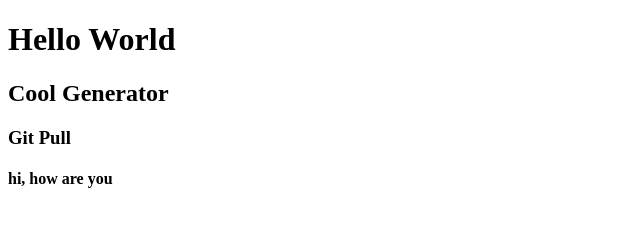
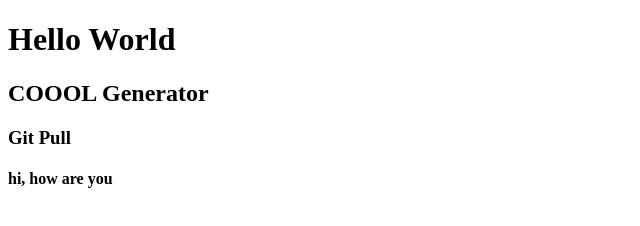
Before and after one commit to fab-c14/background_generator, a plain HTML site: page index.html in a window 1280 px wide. Shown: the full height of the page, 0-640 px from the left. Drawn offline with Linux system fonts and the light colour scheme.

```diff
--- a/index.html
+++ b/index.html
@@ -11,7 +11,7 @@
 
 <body>
     <h1>Hello World</h1>
-    <h2>Cool Generator</h2>
+    <h2>COOOL Generator</h2>
     <h3>Git Pull</h3>
     <h4>hi, how are you</h4>
 </body>
```
